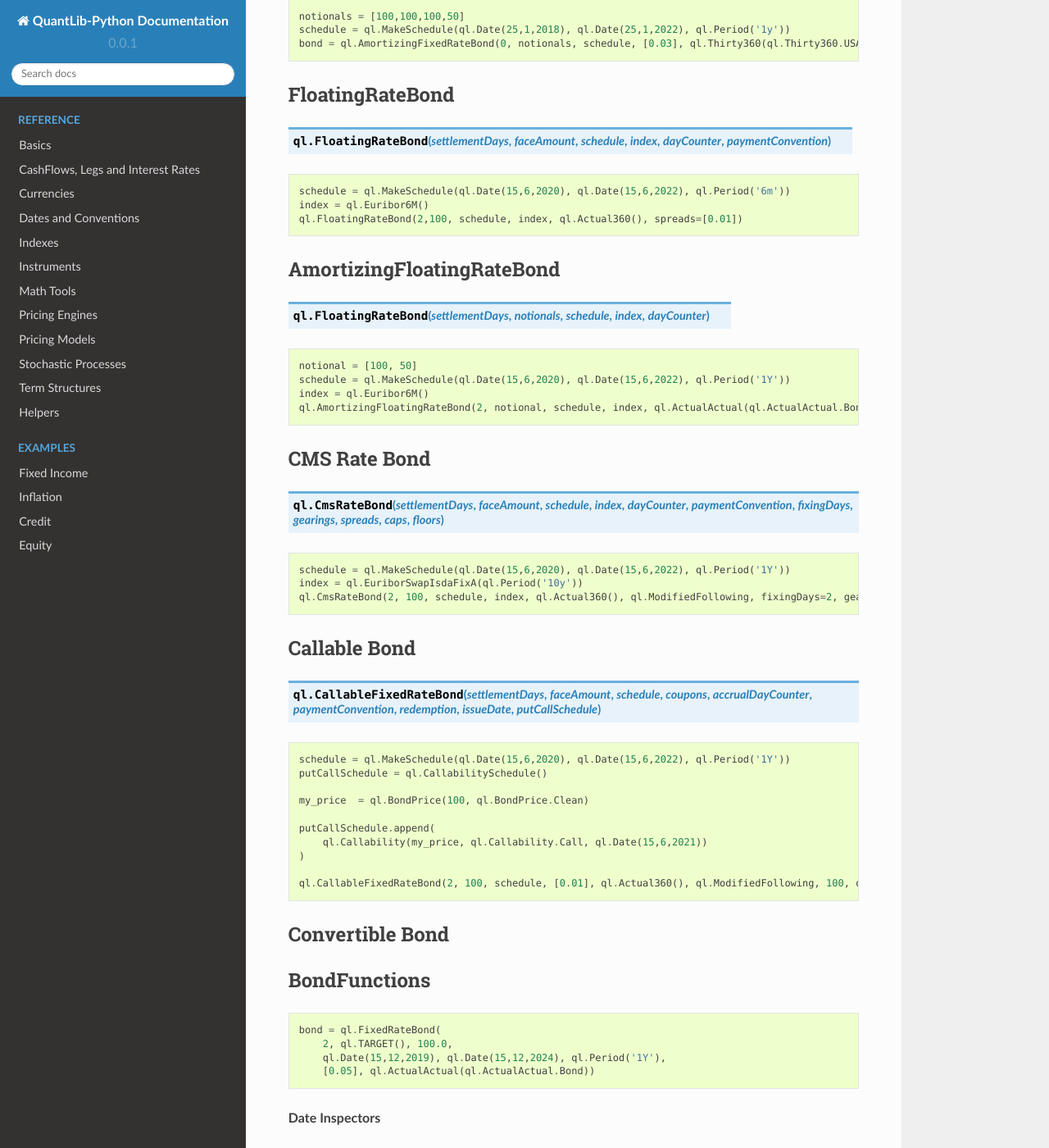
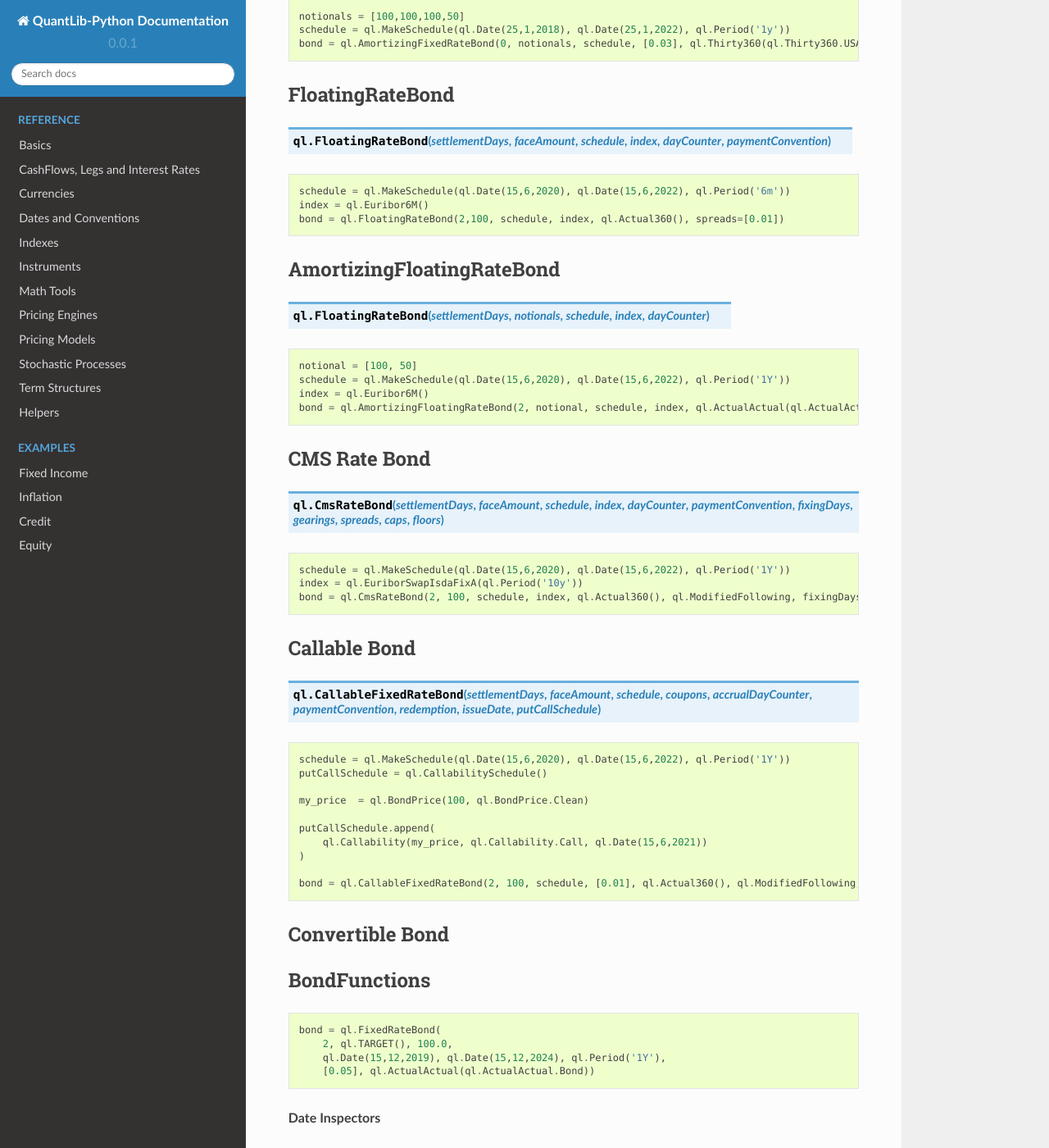
Before and after one commit to nhaga/QuantLib-Python-Docs, a Sphinx documentation site: the page built from docs/instruments/bonds.rst, in a window 1280 px wide and 1400 px high, scrolled down 1425 px. Shown: the whole window at 82% size. Built offline with Sphinx 7.4.7 and the Read the Docs theme 2.0.0, drawn with Linux system fonts in a browser that asks for light colours; formulas are drawn with MathJax 3.

Commit message:
Slightly modify bonds.rst
For consistency, modified codes so that instances are stored in variable `bond`.

```diff
--- a/docs/instruments/bonds.rst
+++ b/docs/instruments/bonds.rst
@@ -87,7 +87,7 @@ FloatingRateBond
 
     schedule = ql.MakeSchedule(ql.Date(15,6,2020), ql.Date(15,6,2022), ql.Period('6m'))
     index = ql.Euribor6M()
-    ql.FloatingRateBond(2,100, schedule, index, ql.Actual360(), spreads=[0.01])
+    bond = ql.FloatingRateBond(2,100, schedule, index, ql.Actual360(), spreads=[0.01])
 
 
 AmortizingFloatingRateBond
@@ -100,7 +100,7 @@ AmortizingFloatingRateBond
     notional = [100, 50]
     schedule = ql.MakeSchedule(ql.Date(15,6,2020), ql.Date(15,6,2022), ql.Period('1Y'))
     index = ql.Euribor6M()
-    ql.AmortizingFloatingRateBond(2, notional, schedule, index, ql.ActualActual(ql.ActualActual.Bond))
+    bond = ql.AmortizingFloatingRateBond(2, notional, schedule, index, ql.ActualActual(ql.ActualActual.Bond))
 
 
 CMS Rate Bond
@@ -113,7 +113,7 @@ CMS Rate Bond
 
     schedule = ql.MakeSchedule(ql.Date(15,6,2020), ql.Date(15,6,2022), ql.Period('1Y'))
     index = ql.EuriborSwapIsdaFixA(ql.Period('10y'))
-    ql.CmsRateBond(2, 100, schedule, index, ql.Actual360(), ql.ModifiedFollowing, fixingDays=2, gearings=[1], spreads=[0], caps=[], floors=[])
+    bond = ql.CmsRateBond(2, 100, schedule, index, ql.Actual360(), ql.ModifiedFollowing, fixingDays=2, gearings=[1], spreads=[0], caps=[], floors=[])
 
 
 Callable Bond
@@ -132,7 +132,7 @@ Callable Bond
         ql.Callability(my_price, ql.Callability.Call, ql.Date(15,6,2021))
     )
 
-    ql.CallableFixedRateBond(2, 100, schedule, [0.01], ql.Actual360(), ql.ModifiedFollowing, 100, ql.Date(15,6,2020), putCallSchedule)
+    bond = ql.CallableFixedRateBond(2, 100, schedule, [0.01], ql.Actual360(), ql.ModifiedFollowing, 100, ql.Date(15,6,2020), putCallSchedule)
 
 
 Convertible Bond
```
